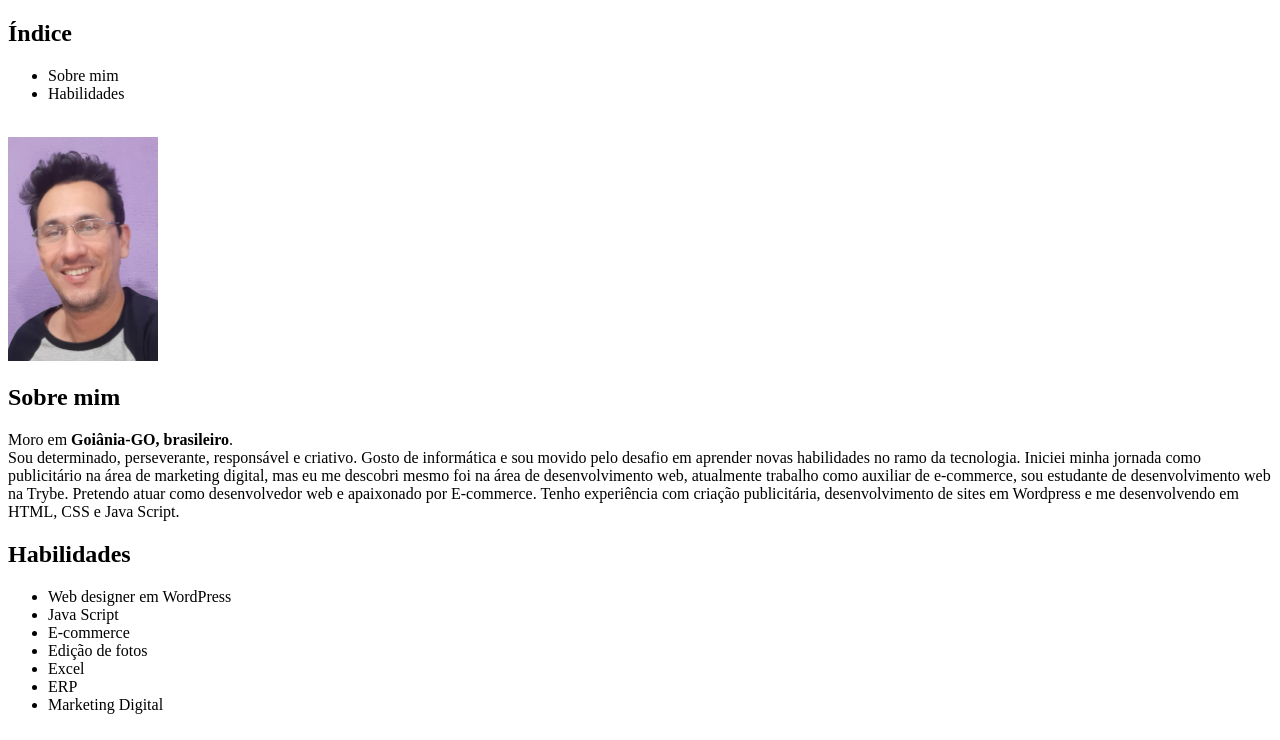
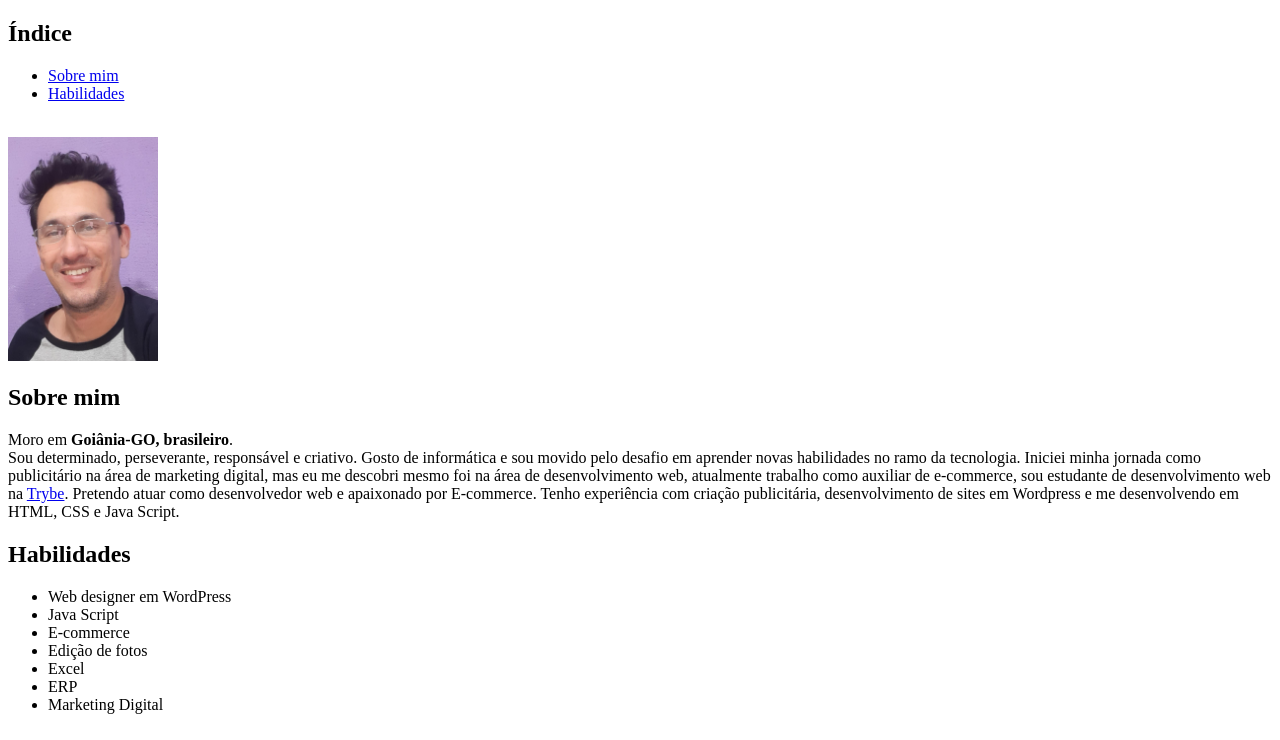
Before and after one commit to wesleymktd/wesleymktd.github.io, a plain HTML site: page index.html in a window 1280 px wide. Shown: the part 60-800 px from the top of the page. Drawn offline with Linux system fonts and the light colour scheme.

Commit message:
coloquei todos os links de referência blog e ancoragens interna

```diff
--- a/index.html
+++ b/index.html
@@ -8,16 +8,16 @@
   <h1><a href="#foto currículo"> Wesley Alves Moreira Lima</a></h1>
   <h2>Índice</h2>
   <ul>
-    <li>Sobre mim</li>
-    <li>Habilidades</li>
+    <li><a href="#Sobre_mim">Sobre mim</a></li>
+    <li><a href="#Habilidades">Habilidades</a></li>
   </ul>
   <br>
   <img src="foto currículo-min (1).jpg" alt="Foto currículo" width="150" id="foto currículo">
 
-  <h2>Sobre mim</h2>
-  <p>Moro em <strong>Goiânia-GO, brasileiro</strong>.<br> Sou determinado, perseverante, responsável e criativo. Gosto de informática e sou movido pelo desafio em aprender novas habilidades no ramo da tecnologia. Iniciei minha jornada como publicitário na área de marketing digital, mas eu me descobri mesmo foi na área de desenvolvimento web, atualmente trabalho como auxiliar de e-commerce, sou estudante de desenvolvimento web na Trybe. Pretendo atuar como desenvolvedor web e apaixonado por E-commerce. Tenho experiência com criação publicitária, desenvolvimento de sites em Wordpress e me desenvolvendo em HTML, CSS e Java Script.
+  <h2 id="Sobre_mim">Sobre mim</h2>
+  <p>Moro em <strong>Goiânia-GO, brasileiro</strong>.<br> Sou determinado, perseverante, responsável e criativo. Gosto de informática e sou movido pelo desafio em aprender novas habilidades no ramo da tecnologia. Iniciei minha jornada como publicitário na área de marketing digital, mas eu me descobri mesmo foi na área de desenvolvimento web, atualmente trabalho como auxiliar de e-commerce, sou estudante de desenvolvimento web na <a href="https://blog.betrybe.com/" target="_blank">Trybe</a>. Pretendo atuar como desenvolvedor web e apaixonado por E-commerce. Tenho experiência com criação publicitária, desenvolvimento de sites em Wordpress e me desenvolvendo em HTML, CSS e Java Script.
   </p>
-  <h2>Habilidades</h2>
+  <h2 id="Habilidades">Habilidades</h2>
   <ul>
     <li>Web designer em WordPress</li>
     <li>Java Script</li>
```
